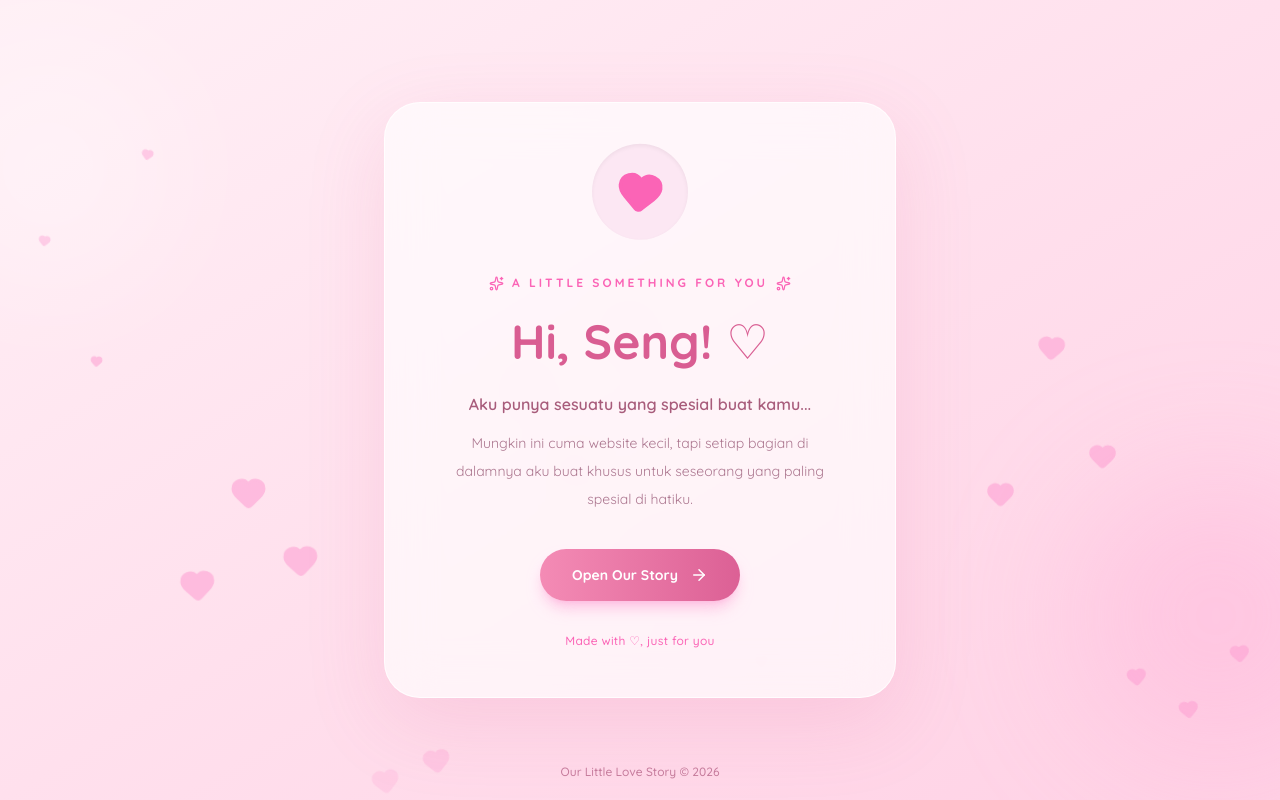
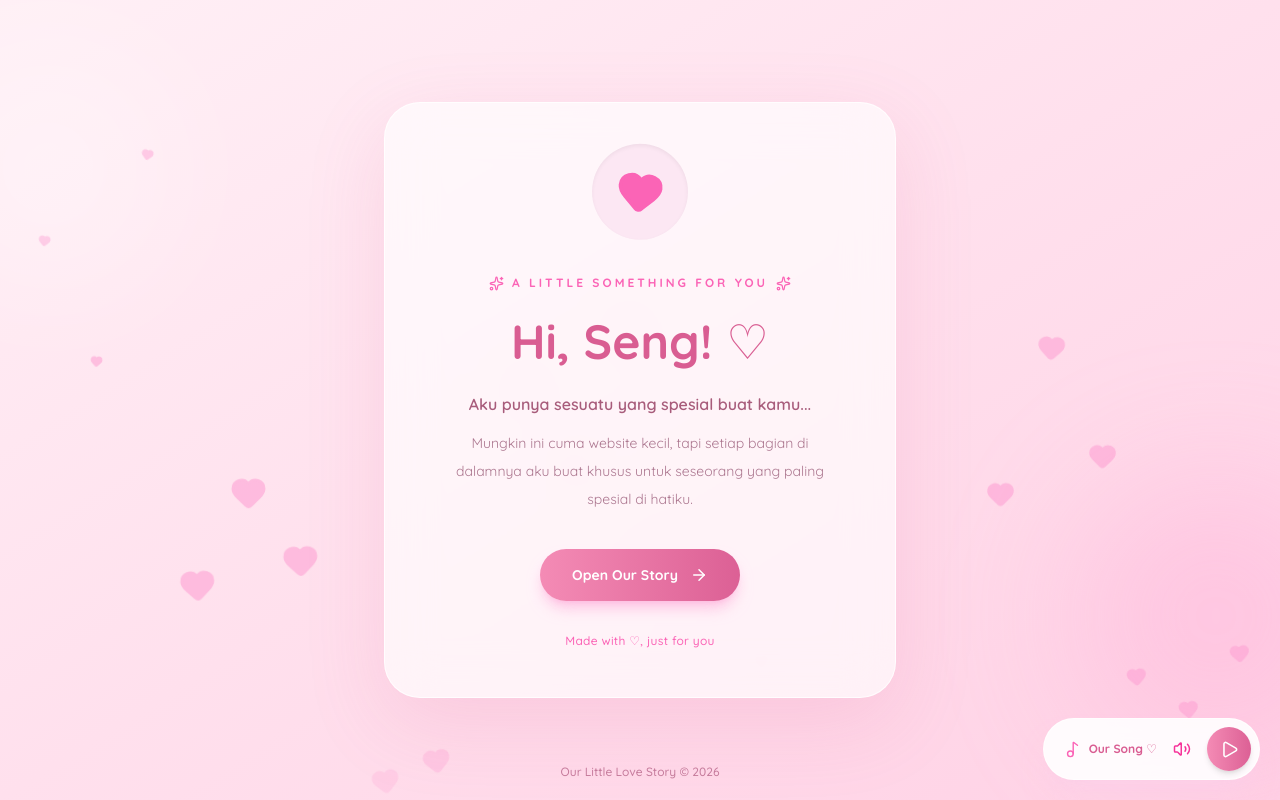
Before and after one commit to PratamaJulianSS/our-love-story, a React (Vite) app: page / in a window 1280 px wide. Built offline with nearby package versions, Linux system fonts and the light colour scheme.

Commit message:
Add romantic background music

```diff
--- a/src/App.jsx
+++ b/src/App.jsx
@@ -7,6 +7,8 @@ import OurMemories from "./pages/OurMemories";
 import LoveCounter from "./pages/LoveCounter";
 import LoveLetter from "./pages/LoveLetter";
 import Surprise from "./pages/Surprise";
+
+import MusicPlayer from "./components/MusicPlayer";
 
 export default function App() {
   const [page, setPage] = useState(0);
@@ -22,6 +24,8 @@ export default function App() {
 
   return (
     <div className="min-h-screen overflow-x-hidden">
+      <MusicPlayer />
+
       <AnimatePresence mode="wait">
         <motion.div
           key={page}
--- /dev/null
+++ b/src/components/MusicPlayer.jsx
@@ -0,0 +1,94 @@
+import { useEffect, useRef, useState } from "react";
+import { motion } from "motion/react";
+import { Music2, Pause, Play, Volume2, VolumeX } from "lucide-react";
+
+export default function MusicPlayer() {
+  const audioRef = useRef(null);
+  const [playing, setPlaying] = useState(false);
+  const [muted, setMuted] = useState(false);
+
+  const toggleMusic = async () => {
+    const audio = audioRef.current;
+    if (!audio) return;
+
+    if (audio.paused) {
+      try {
+        await audio.play();
+        setPlaying(true);
+      } catch (error) {
+        console.error("Music playback failed:", error);
+        setPlaying(false);
+      }
+    } else {
+      audio.pause();
+      setPlaying(false);
+    }
+  };
+
+  const toggleMute = () => {
+    const audio = audioRef.current;
+    if (!audio) return;
+
+    audio.muted = !audio.muted;
+    setMuted(audio.muted);
+  };
+
+  useEffect(() => {
+    const audio = audioRef.current;
+    if (!audio) return;
+
+    const handlePause = () => setPlaying(false);
+    const handlePlay = () => setPlaying(true);
+
+    audio.addEventListener("pause", handlePause);
+    audio.addEventListener("play", handlePlay);
+
+    return () => {
+      audio.removeEventListener("pause", handlePause);
+      audio.removeEventListener("play", handlePlay);
+    };
+  }, []);
+
+  return (
+    <>
+      <audio
+        ref={audioRef}
+        src={`${import.meta.env.BASE_URL}music/our-song.mp3`}
+        loop
+        preload="none"
+      />
+
+      <motion.div
+        initial={{ opacity: 0, y: 30 }}
+        animate={{ opacity: 1, y: 0 }}
+        className="fixed bottom-5 right-5 z-[100] flex items-center gap-2 rounded-full border border-white/80 bg-white/90 p-2 shadow-xl shadow-pink-200/60 backdrop-blur-lg"
+      >
+        <div className="hidden items-center gap-2 pl-3 sm:flex">
+          <Music2 size={17} className="text-pink-400" />
+          <span className="text-xs font-bold text-[#d95d92]">
+            Our Song ♡
+          </span>
+        </div>
+
+        <button
+          type="button"
+          onClick={toggleMute}
+          aria-label={muted ? "Unmute music" : "Mute music"}
+          className="rounded-full p-2 text-pink-500 transition hover:bg-pink-100"
+        >
+          {muted ? <VolumeX size={18} /> : <Volume2 size={18} />}
+        </button>
+
+        <motion.button
+          type="button"
+          onClick={toggleMusic}
+          whileTap={{ scale: 0.9 }}
+          aria-label={playing ? "Pause music" : "Play music"}
+          className="flex h-11 w-11 items-center justify-center rounded-full bg-gradient-to-r from-[#f48bb5] to-[#dc6095] text-white shadow-md"
+        >
+          {playing ? <Pause size={19} /> : <Play size={19} />}
+        </motion.button>
+      </motion.div>
+    </>
+  );
+}
```
Also changed, not shown: 1 other file (tests, documents, lock files or other folders).
